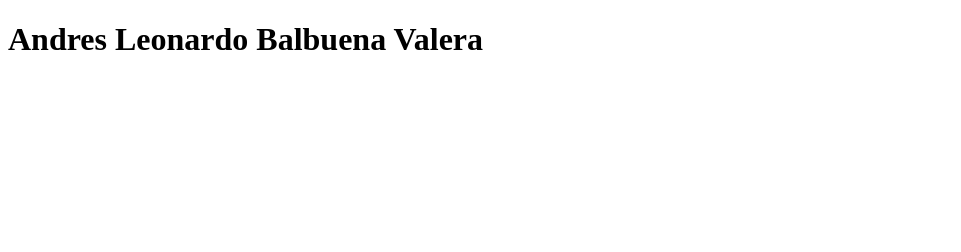
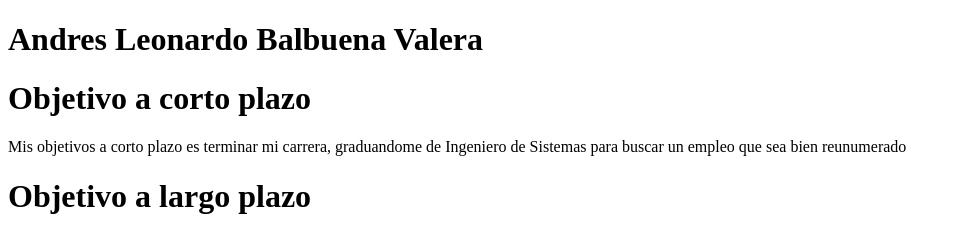
Before and after one commit to AndresBLV/Microproyecto1-Sistemas-Info-Andres-Balbuena, a plain HTML site: page paginas/aboutme.html in a window 1280 px wide. Shown: the whole page, without its empty margins (0-961 px from the left). Drawn offline with Linux system fonts and the light colour scheme.

Commit message:
About me

```diff
--- a/paginas/aboutme.html
+++ b/paginas/aboutme.html
@@ -10,8 +10,11 @@
     <div class="name">
         <h1>Andres Leonardo Balbuena Valera</h1>
     </div>
-    <div class="onjetivo">
-
+    <div class="objetivo">
+        <h1>Objetivo a corto plazo</h1>
+        <p>Mis objetivos a corto plazo es terminar mi carrera, graduandome de Ingeniero de Sistemas para buscar un empleo que sea bien reunumerado</p>
+        <h1>Objetivo a largo plazo</h1>
+        <p></p>
     </div>
     <div class="motivacion">
 
```
